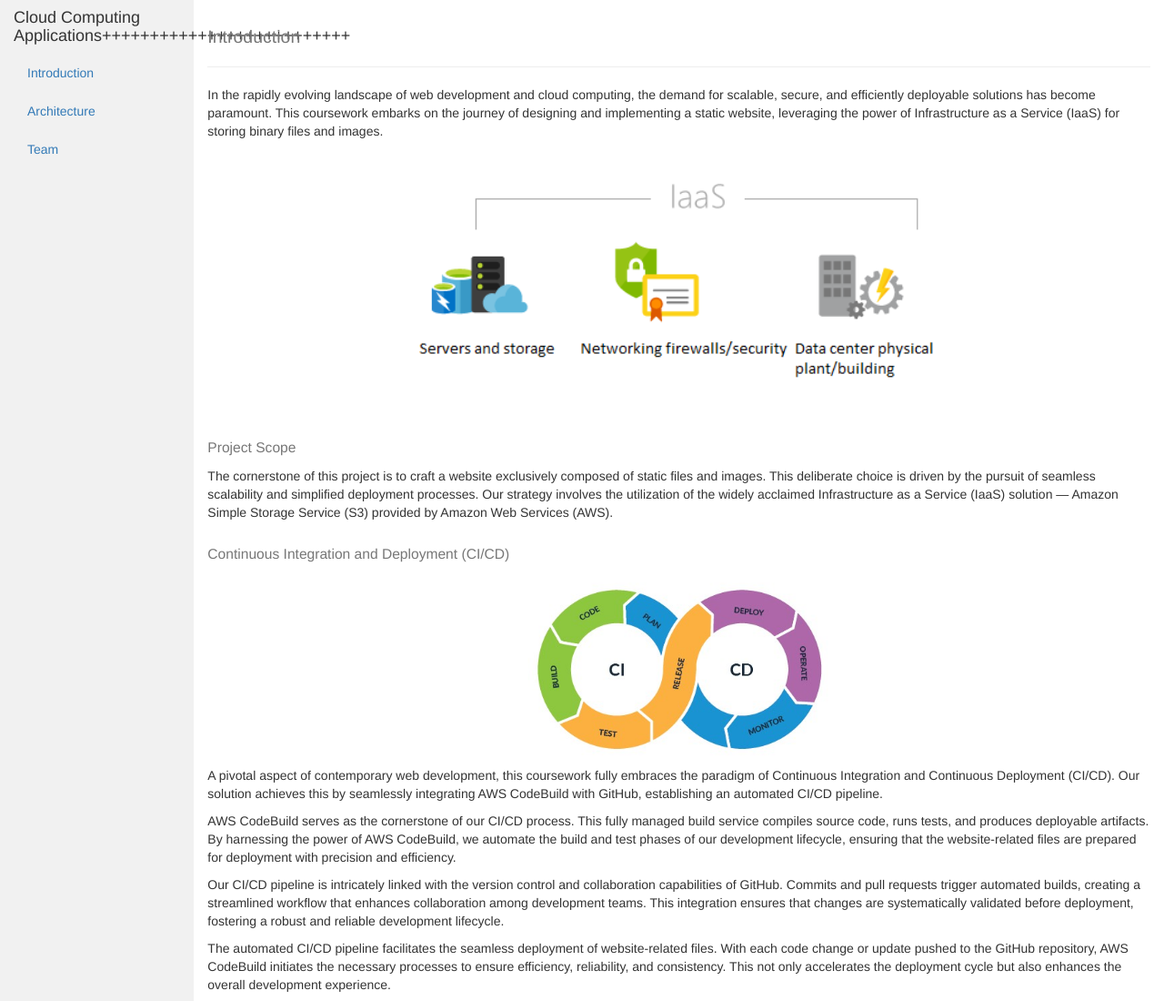
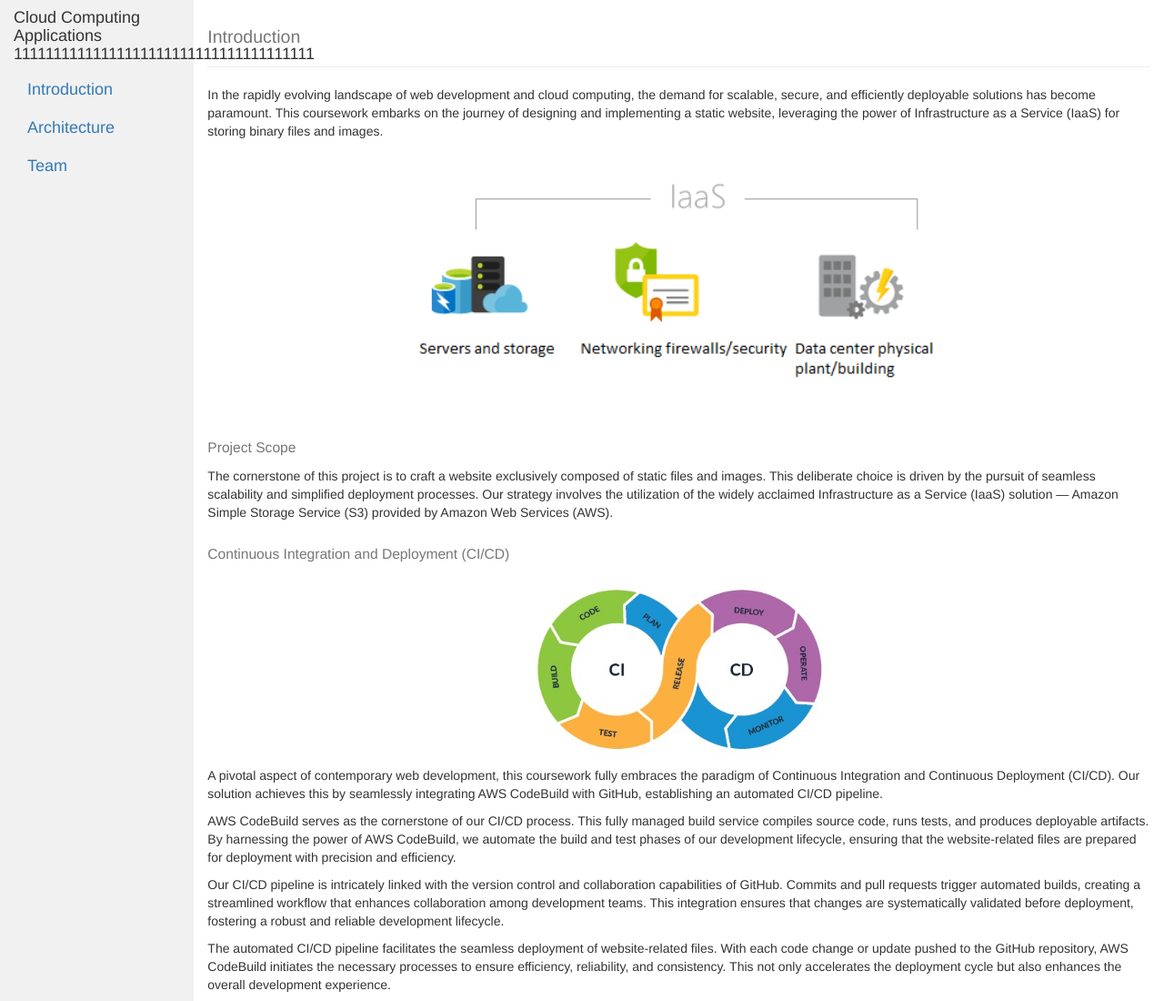
Before and after one commit to CCA-CW/Cloud-Computing-Applications-Coursework, a plain HTML site: page index.html in a window 1280 px wide. Shown: the top 1100 px of the page at 91% size. Drawn offline with nearby package versions, Linux system fonts and the light colour scheme.

Commit message:
Update index.html

```diff
--- a/index.html
+++ b/index.html
@@ -28,7 +28,7 @@
 <div class="container-fluid">
   <div class="row content">
     <div class="col-sm-2 sidenav">
-      <h4>Cloud Computing Applications++++++++++++++++++++++++++</h4>
+      <h4>Cloud Computing Applications 11111111111111111111111111111111111111<h4>
       <ul id="sectionList" class="nav nav-pills nav-stacked">
         <li><a href="javascript:void(0)" onclick="changeContent('Introduction', this)">Introduction</a></li>
         <li><a href="javascript:void(0)" onclick="changeContent('Architecture', this)">Architecture</a></li>
```
